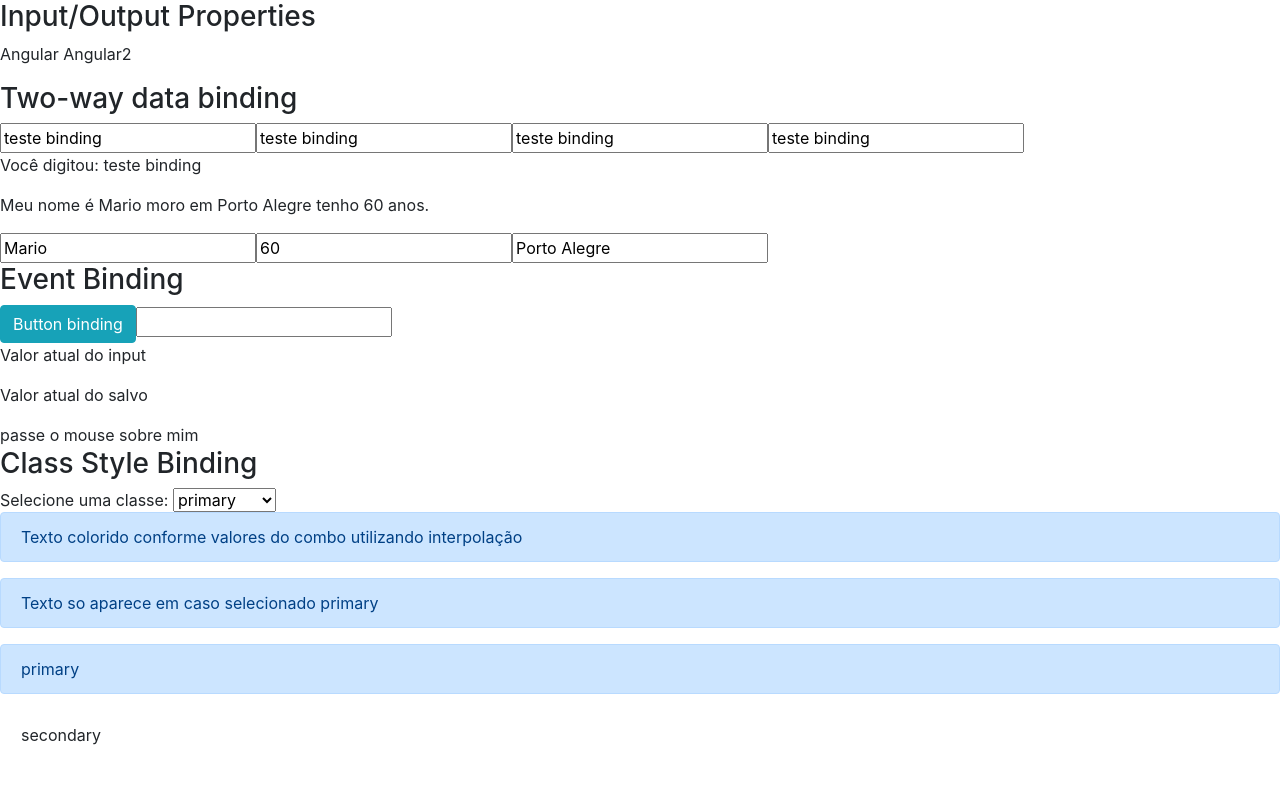
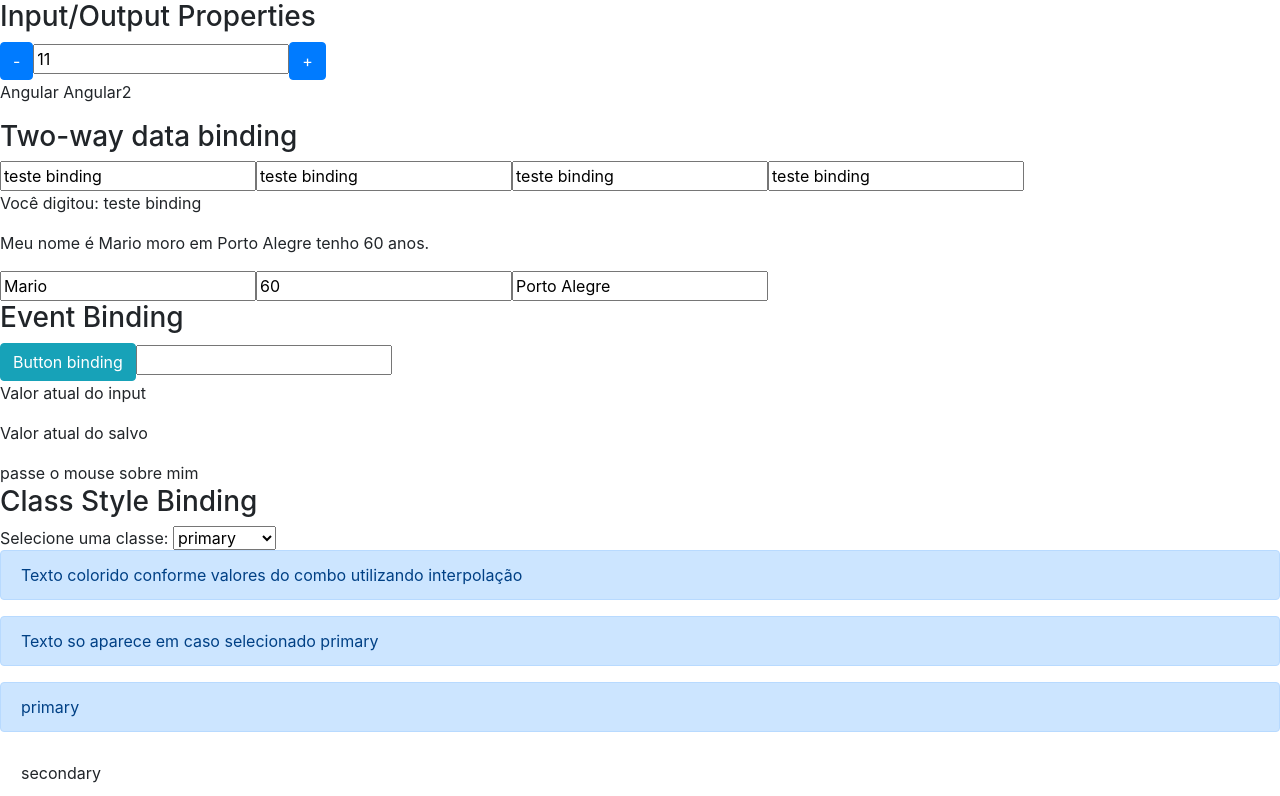
Before and after one commit to AlisonGoodUnion/AngularTS-Loiane-Groner, an Angular app in the folder data-binding/: page / in a window 1280 px wide. Shown: the top 796 px of the page. Built offline with nearby package versions, Linux system fonts and the light colour scheme.

Commit message:
14: Emitindo Eventos com Output properties

```diff
--- a/data-binding/src/app/app.module.ts
+++ b/data-binding/src/app/app.module.ts
@@ -5,12 +5,14 @@
 import {FormsModule} from "@angular/forms";
 import {MeuFormModule} from "./meu-form/meu-form.module";
 import { InputPropertyComponent } from './input-property/input-property.component';
+import { OutputPropertyComponent } from './output-property/output-property.component';
 
 @NgModule({
   declarations: [
     AppComponent,
     DataBindingComponent,
-    InputPropertyComponent
+    InputPropertyComponent,
+    OutputPropertyComponent
   ],
   imports: [
     BrowserModule,
--- a/data-binding/src/app/data-binding/data-binding.component.html
+++ b/data-binding/src/app/data-binding/data-binding.component.html
@@ -2,6 +2,10 @@
 
   <article>
     <h3>Input/Output Properties</h3>
+    <contador [valor]="valorInicial"
+              (mudouValor)="onMudouValor($event)"></contador><!--propriedade do component
+    mudouValor mas o método é do dataBinding todo click, é enviado o valor para o metodo.
+    "Evento customisado disparado pelo component filho"-->
     <app-curso [nome]="nomeDoCurso" [nomeCurso2]="nomeDoCurso2"></app-curso>
   </article>
 
--- a/data-binding/src/app/data-binding/data-binding.component.ts
+++ b/data-binding/src/app/data-binding/data-binding.component.ts
@@ -26,6 +26,8 @@
 
   nomeDoCurso: string = 'Angular';
   nomeDoCurso2: string = 'Angular2';
+
+  valorInicial: number = 11;
 
   constructor() {
   }
@@ -58,4 +60,9 @@
     this.isMouseOuver = !this.isMouseOuver;
     console.log(this.isMouseOuver);
   }
+
+  onMudouValor(evento) {
+    console.log(evento.novoValor);//podemos exibir os atributos do atributo passado como parametro, nesse caso é um number.
+
+  }
 }
--- /dev/null
+++ b/data-binding/src/app/output-property/output-property.component.html
@@ -0,0 +1,5 @@
+<div>
+  <button class="btn btn-primary" (click)="decrementa()">-</button>
+  <input type="text" readonly [value]="valor">
+  <button class="btn btn-primary" (click)="incrementa()">+</button>
+</div>
--- /dev/null
+++ b/data-binding/src/app/output-property/output-property.component.ts
@@ -0,0 +1,31 @@
+import {Component, EventEmitter, Input, OnInit, Output} from '@angular/core';
+
+@Component({
+  selector: 'contador',
+  templateUrl: './output-property.component.html',
+  styleUrls: ['./output-property.component.css']
+  //também podemos declarar os outputs aqui
+})
+export class OutputPropertyComponent implements OnInit {
+
+  //com o input podemos no data-binding component setar um valor para o contador.
+  @Input() valor: number = 0;
+
+  @Output() mudouValor = new EventEmitter(); //eventEmitter utilizado para expor eventos.
+
+  constructor() {
+  }
+
+  ngOnInit() {
+  }
+
+  incrementa() {
+    this.valor++;
+    this.mudouValor.emit({novoValor: this.valor});
+  }
+
+  decrementa() {
+    this.valor--;
+    this.mudouValor.emit({novoValor: this.valor});
+  }
+}
```
Also changed, not shown: data-binding/src/app/output-property/output-property.component.css (added), 2 other files (tests, documents, lock files or other folders).
